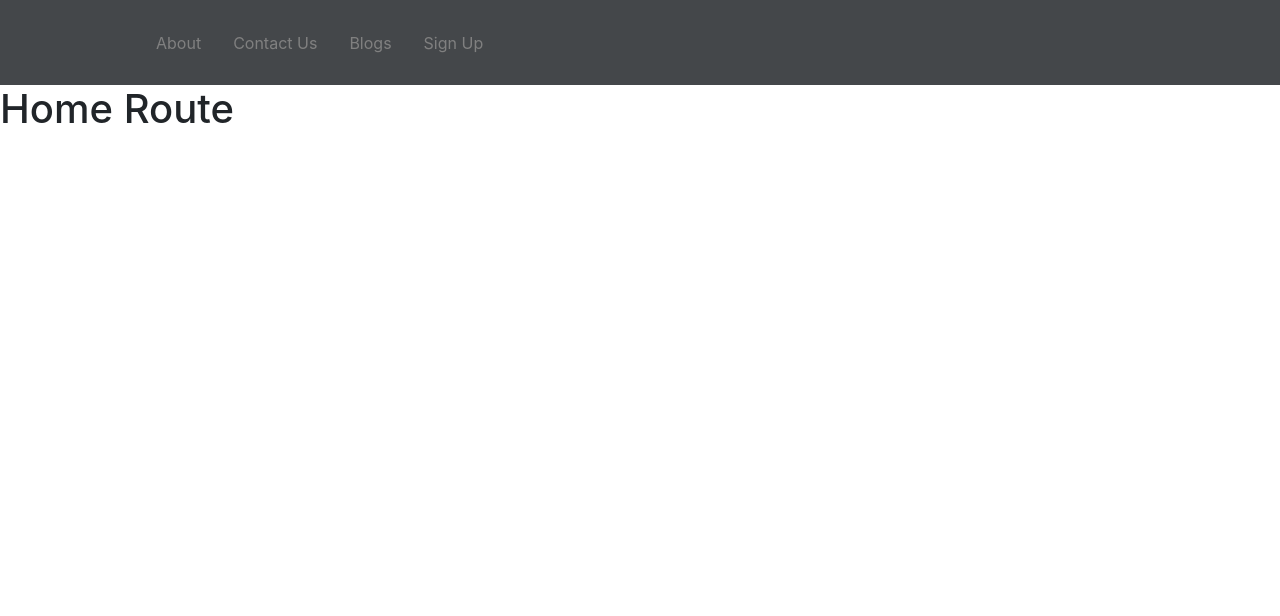
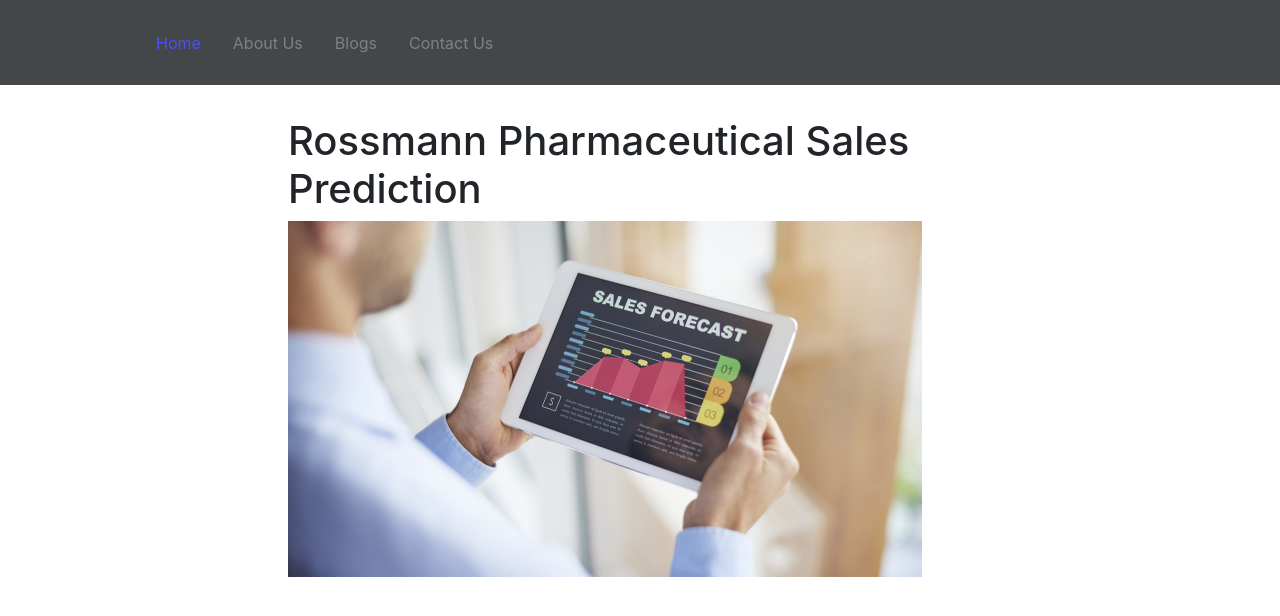
Before and after one commit to jedisam/sales-prediction-frontend, a React (Create React App) app: page / in a window 1280 px wide. Shown: the top 616 px of the page. Built offline with nearby package versions, Linux system fonts and the light colour scheme.

Commit message:
clean structure

```diff
--- a/src/App.js
+++ b/src/App.js
@@ -1,12 +1,7 @@
 import React, { Component } from 'react';
 import './App.css';
-import Form from 'react-bootstrap/Form';
-import Col from 'react-bootstrap/Col';
 import { BrowserRouter as Router, Route, Routes } from 'react-router-dom';
 import Navbar from './components/Navbar';
-import Container from 'react-bootstrap/Container';
-import Row from 'react-bootstrap/Row';
-import Button from 'react-bootstrap/Button';
 import 'bootstrap/dist/css/bootstrap.css';
 
 import Home from './pages';
@@ -14,66 +9,12 @@
 import Blogs from './pages/blog';
 
 class App extends Component {
-  constructor(props) {
-    super(props);
-
-    this.state = {
-      isLoading: false,
-      formData: {
-        textfield1: '',
-        textfield2: '',
-        select1: 1,
-        select2: 1,
-        select3: 1,
-      },
-      result: '',
-    };
-  }
-
-  handleChange = (event) => {
-    const value = event.target.value;
-    const name = event.target.name;
-    var formData = this.state.formData;
-    formData[name] = value;
-    this.setState({
-      formData,
-    });
-  };
-
-  handlePredictClick = (event) => {
-    const formData = this.state.formData;
-    this.setState({ isLoading: true });
-    fetch('http://127.0.0.1:5000/prediction/', {
-      headers: {
-        Accept: 'application/json',
-        'Content-Type': 'application/json',
-      },
-      method: 'POST',
-      body: JSON.stringify(formData),
-    })
-      .then((response) => response.json())
-      .then((response) => {
-        this.setState({
-          result: response.result,
-          isLoading: false,
-        });
-      });
-  };
-
-  handleCancelClick = (event) => {
-    this.setState({ result: '' });
-  };
-
   render() {
-    const isLoading = this.state.isLoading;
-    const formData = this.state.formData;
-    const result = this.state.result;
-
     return (
       <Router>
         <Navbar />
         <Routes>
-          <Route exact path="/" exact element={<Home />} />
+          <Route exact path="/" element={<Home />} />
           <Route path="/about" element={<About />} />
           {/* <Route path="/contact" element={<Contact />} /> */}
           <Route path="/blogs" element={<Blogs />} />
--- a/src/components/Navbar.js
+++ b/src/components/Navbar.js
@@ -6,17 +6,17 @@
     <>
       <Nav>
         <NavMenu>
+          <NavLink to="/" activeStyle>
+            Home
+          </NavLink>
           <NavLink to="/about" activeStyle>
-            About
-          </NavLink>
-          <NavLink to="/contact" activeStyle>
-            Contact Us
+            About Us
           </NavLink>
           <NavLink to="/blogs" activeStyle>
             Blogs
           </NavLink>
-          <NavLink to="/sign-up" activeStyle>
-            Sign Up
+          <NavLink to="/contact" activeStyle>
+            Contact Us
           </NavLink>
         </NavMenu>
       </Nav>
--- a/src/pages/index.js
+++ b/src/pages/index.js
@@ -1,10 +1,20 @@
-import React from 'react';
+import React, { Fragment } from 'react';
 
 const Home = () => {
   return (
-    <div>
-      <h1>Home Route</h1>
-    </div>
+    <Fragment style={{ display: 'flex' }}>
+      <div style={{ width: '55%', margin: 'auto' }}>
+        <h1 style={{ marginTop: '2rem' }}>
+          Rossmann Pharmaceutical Sales Prediction
+        </h1>
+        {/* import sales image from assets folder */}
+        <img
+          src={require('../assets/salesforecast.jpg')}
+          width="90%"
+          alt="sales"
+        />
+      </div>
+    </Fragment>
   );
 };
 
```
Also changed, not shown: src/assets/salesforecast.jpg (added).
